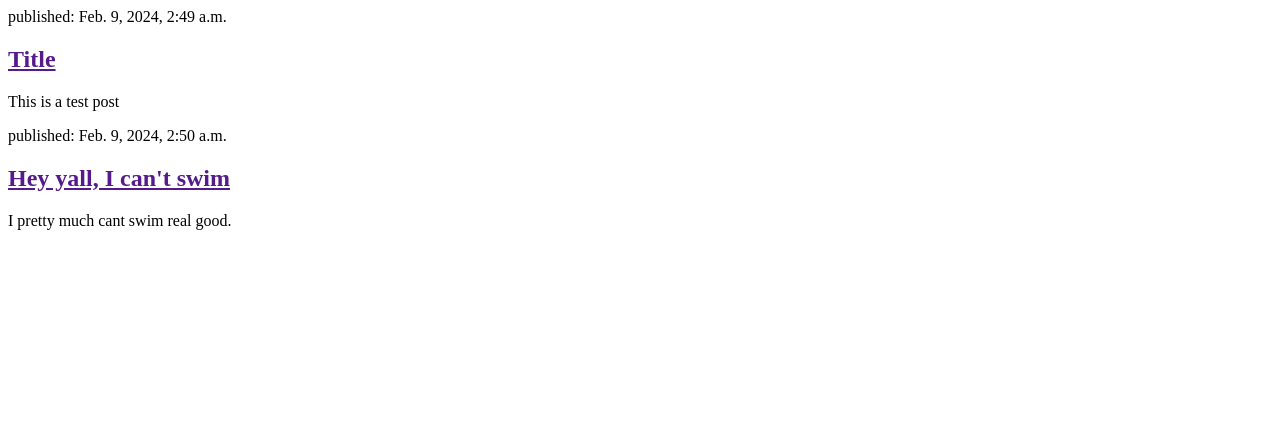
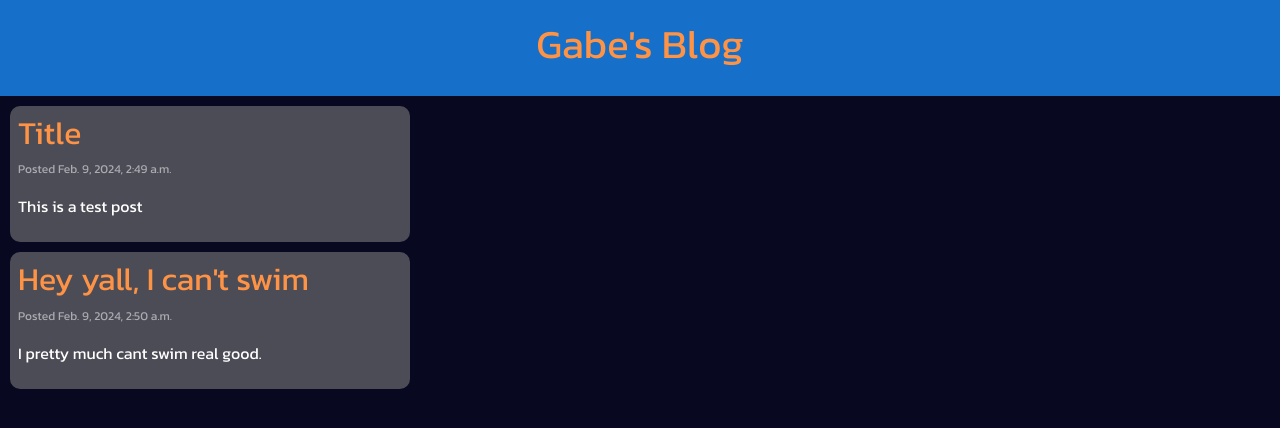
Before and after one commit to ItsGabeReal/M04-Tutoral, a Django app: page / in a window 1280 px wide. Shown: the top 428 px of the page. Run offline with Django 3.2, Linux system fonts and the light colour scheme; data comes from the database, SQL or seed files in the repository.

Commit message:
Add styling and utilize templates

```diff
--- /dev/null
+++ b/blog/static/css/blog.css
@@ -0,0 +1,46 @@
+h1 a, h2 a {
+    color: #ff9345;
+    text-decoration: none;
+}
+
+body {
+    background-color: #080820;
+}
+
+html * {
+    font-family: "Kanit", sans-serif;
+    font-weight: 400;
+    font-style: normal;
+    color: white;
+}
+
+.header-container {
+    justify-content: center;
+    padding: 20px;
+    background-color: rgb(22, 112, 201);
+}
+
+.title {
+    text-align: center;
+}
+
+.subtext {
+    font-size: 9pt;
+    color: #fff8;
+}
+
+.posts-container {
+    padding-left: 10px;
+}
+
+.post {
+    margin-top: 10px;
+    padding: 8px;
+    background-color: #8888;
+    border-radius: 10px;
+    width: 400px;
+}
+
+.page-content {
+    margin-left: 10px;
+}
--- /dev/null
+++ b/blog/templates/blog/base.html
@@ -0,0 +1,28 @@
+{% load static %}
+<!DOCTYPE html>
+<html>
+
+    <head>
+        <title>Gabe's blog</title>
+        <link rel="preconnect" href="https://fonts.googleapis.com">
+        <link rel="preconnect" href="https://fonts.gstatic.com" crossorigin>
+        <link href="https://fonts.googleapis.com/css2?family=Kanit&display=swap" rel="stylesheet">
+        <link rel="stylesheet" href="https://cdn.jsdelivr.net/npm/bootstrap@5.1.3/dist/css/bootstrap.min.css"
+            integrity="sha384-1BmE4kWBq78iYhFldvKuhfTAU6auU8tT94WrHftjDbrCEXSU1oBoqyl2QvZ6jIW3" crossorigin="anonymous">
+        <link rel="stylesheet" href="{% static 'css/blog.css' %}">
+    </head>
+
+    <body>
+        <header>
+            <div class="header-container">
+                <h1 class="title"><a href="/">Gabe's Blog</a></h1>
+            </div>
+        </header>
+
+        <div class="page-content">
+            {% block content %}
+            {% endblock %}
+        </div>
+    </body>
+
+</html>
--- a/blog/templates/blog/post_list.html
+++ b/blog/templates/blog/post_list.html
@@ -1,14 +1,11 @@
-<!DOCTYPE html>
-<html>
-    <head>
-        <title>Gabe's blog</title>
-    </head>
+{% extends 'blog/base.html' %}
 
+{% block content %}
     {% for post in posts %}
-        <article>
-            <time>published: {{ post.published_date }}</time>
-            <h2><a href="">{{ post.title }}</a></h2>
-            <p>{{ post.text|linebreaksbr }}</p>
-        </article>
+    <article class="post">
+        <h2><a href="">{{ post.title }}</a></h2>
+        <p class="subtext">Posted {{ post.published_date }}</p>
+        <p class="post-content">{{ post.text|linebreaksbr }}</p>
+    </article>
     {% endfor %}
-</html>
+{% endblock %}
```
